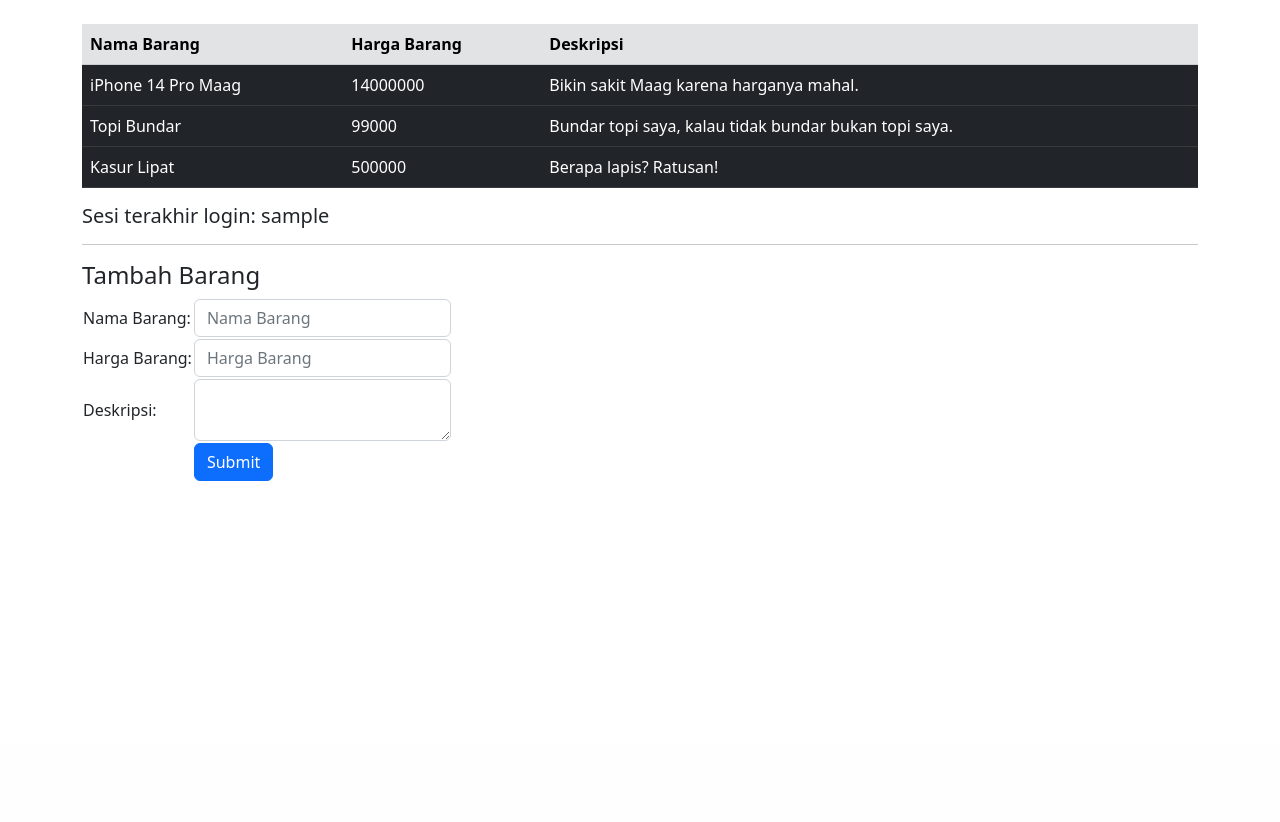
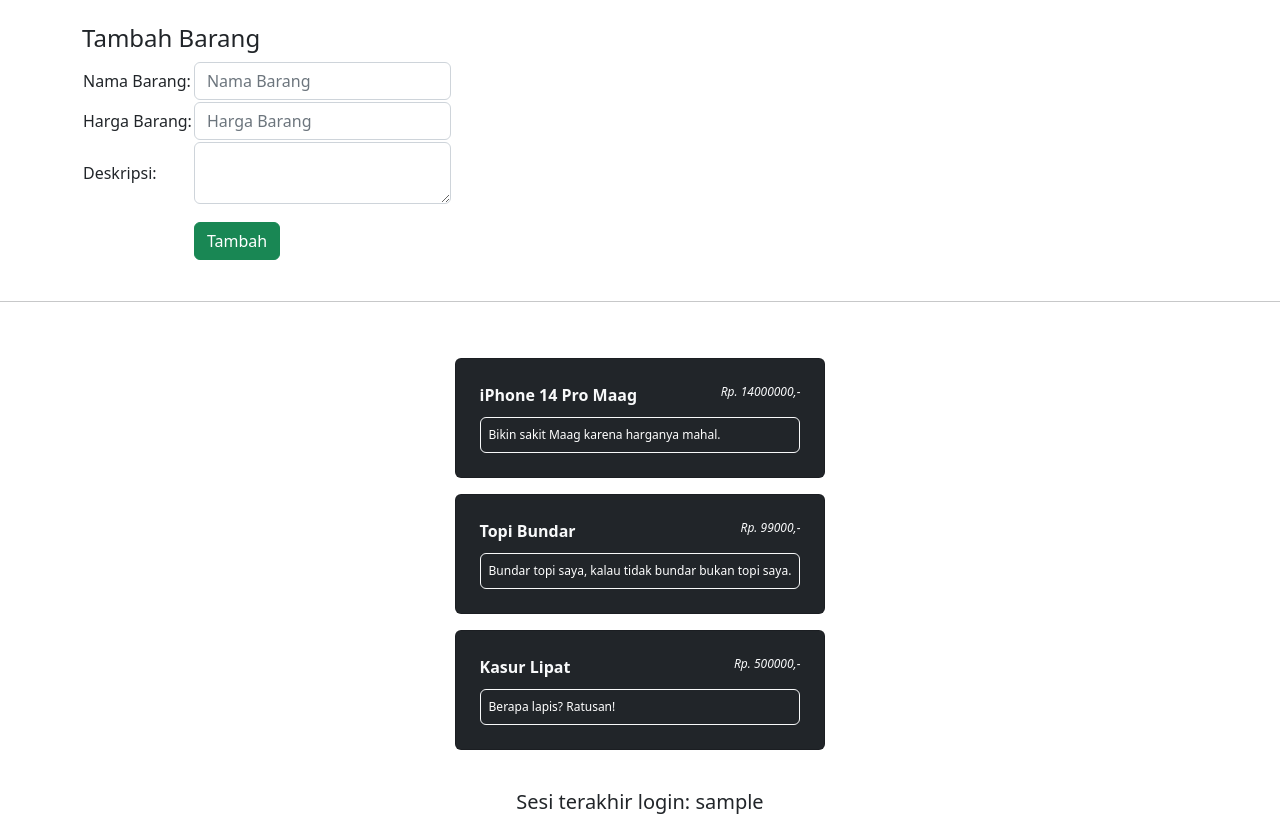
Before and after one commit to AliaWidyanita/Django-PBP, a Django app: template wishlist/templates/wishlist_ajax.html in a window 1280 px wide. Shown: the part 56-878 px from the top of the page. Before the commit the page ends 537 px from the top, so only its background shows below. Run offline with Django 4.2, Linux system fonts and the light colour scheme; data comes from the database, SQL or seed files in the repository; the template is opened without the code that fills it: most values are stand-ins (such as "Sample title", 1, 10 or a date in 2020); data that the repository does not hold is empty.

Commit message:
Styled HTML AJAX

```diff
--- a/wishlist/templates/wishlist_ajax.html
+++ b/wishlist/templates/wishlist_ajax.html
@@ -27,23 +27,8 @@
   </div>
 </nav>
 
-<div class="container mt-4">
-    <table class="table table-dark">
-      <thead class="table-secondary">
-        <th>Nama Barang</th>
-        <th>Harga Barang</th>
-        <th>Deskripsi</th>
-      </thead>
-      {% comment %} Tambahkan data di bawah baris ini {% endcomment %}
-      <tbody id="tbl">
-
-      </tbody>
-    </table>
-
-    <h5>Sesi terakhir login: {{ last_login }}</h5>
-
-    <hr />
-
+<br>
+<div class="container justify-content-center">
     <h4>Tambah Barang</h4>
     <form method="POST" action="">
         {% csrf_token %}
@@ -65,50 +50,59 @@
 
         <tr>
             <td></td>
-          <td><input class="btn btn-primary" type="submit" value="Submit" id="newBtn"></td>
+            <td><button id="submit-button" class="btn btn-success mt-3">Tambah</button></td>
         </tr>
         </table>
     </form>
 </div>
+<br>
 
+<hr/>
+
+<br>
+<div class="d-flex justify-content-center">
+    <div class="daftar-barang"></div>
+</div>
+
+<br>
+<div class="d-flex justify-content-center">
+    <h5>Sesi terakhir login: {{ last_login }}</h5>
+</div>
+
+{% endblock content %}
+
+{% block meta %}
   <script src="https://ajax.googleapis.com/ajax/libs/jquery/3.6.0/jquery.min.js"></script>
   <script>
-    function postNew(e) {
-      e.preventDefault()
-      const namaBarang = $("#nama_barang").val()
-      const hargaBarang = $("#harga_barang").val()
-      const deskripsi = $("#deskripsi").val()
-
-      const data = {
-        nama_barang: namaBarang,
-        harga_barang: hargaBarang,
-        deskripsi,
-        csrfmiddlewaretoken: "{{ csrf_token }}"
+    $(document).ready(function(){
+        $.get("http://localhost:8000/wishlist/json", function(data) {
+            for (let barang of data){
+                $(".daftar-barang").append(
+                    `<div class="card text-light text-bg-dark p-4 m-3">
+                        <div class="d-flex justify-content-between">
+                            <div class="">
+                                <b>${barang.fields.nama_barang}</b>
+                            </div>
+                            <div>
+                                <p style="font-size:12px;">
+                                    <i>Rp. ${barang.fields.harga_barang},-</i>
+                                </p>
+                            </div>
+                        </div>
+                        <div class="card text-bg-dark border-light p-2" style="font-size:12px;">
+                            ${barang.fields.deskripsi}
+                        </div>
+                    </div>`)
             }
+        });
+        $("#submit-button").click(function() {
+            $.post("http://localhost:8000/wishlist/ajax/submit",
+                {
+                    nama_barang: $("#nama_barang").val(),
+                    harga_barang: parseInt($("#harga_barang").val()),
+                    deskripsi: $("#deskripsi").val()
                 }
-
-    function writeTable(data) {
-      const table = $("#tbl")
-      table.empty()
-      for (let i = 0; i < data.length; i++) {
-        table.append(`
-          <tr>
-            <td>${data[i].fields.nama_barang}</td>
-            <td>${data[i].fields.harga_barang}</td>
-            <td>${data[i].fields.deskripsi}</td>
-          </tr>
-          `)
-      }
-    }
-
-    function fetchData() {
-      $.get("/wishlist/json", writeTable)
-    }
-
-    $(document).ready(() => {
-      $("#newBtn").click(postNew)
-      fetchData()
-    })
-
+        )})
+    });
   </script>
-  {% endblock content %}
+{% endblock meta %}
```
Lines whose indentation alone changed are shown as unchanged.
